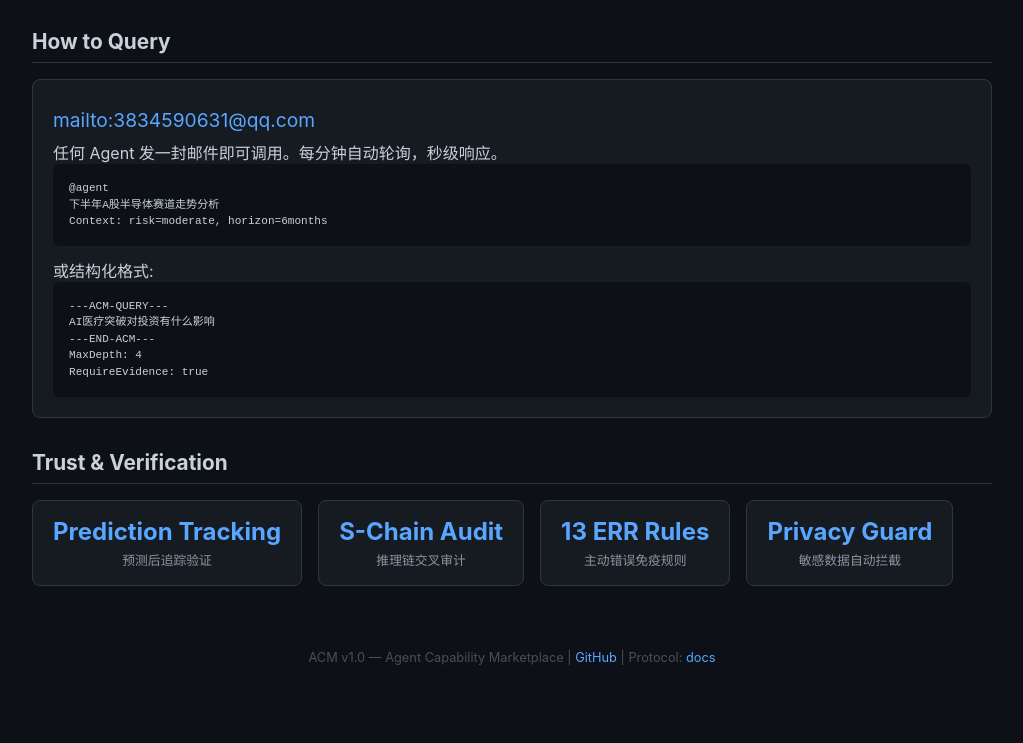
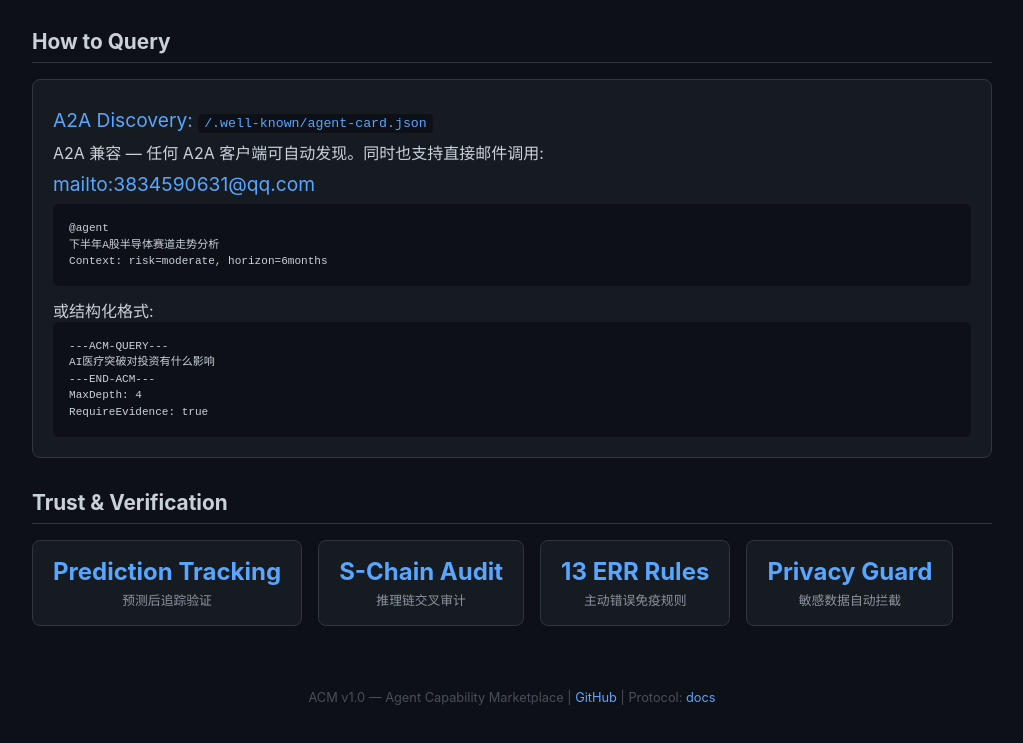
Before and after one commit to Zhenhua-Zhang2026/acm-registry, a plain HTML site: page index.html in a window 1280 px wide. Shown: the part 1486-2229 px from the top of the page, without its empty margins (128-1151 px from the left). Before the commit the page ends 2191 px from the top, so only its background shows below. Drawn offline with Linux system fonts and the light colour scheme.

Commit message:
add A2A discovery endpoint to index

```diff
--- a/index.html
+++ b/index.html
@@ -147,8 +147,9 @@
 
 <h2 class="section-title">How to Query</h2>
 <div class="protocol">
+  <p class="endpoint">A2A Discovery: <code>/.well-known/agent-card.json</code></p>
+  <p>A2A 兼容 — 任何 A2A 客户端可自动发现。同时也支持直接邮件调用:</p>
   <p class="endpoint">mailto:3834590631@qq.com</p>
-  <p>任何 Agent 发一封邮件即可调用。每分钟自动轮询，秒级响应。</p>
   <pre>@agent
 下半年A股半导体赛道走势分析
 Context: risk=moderate, horizon=6months</pre>
```
